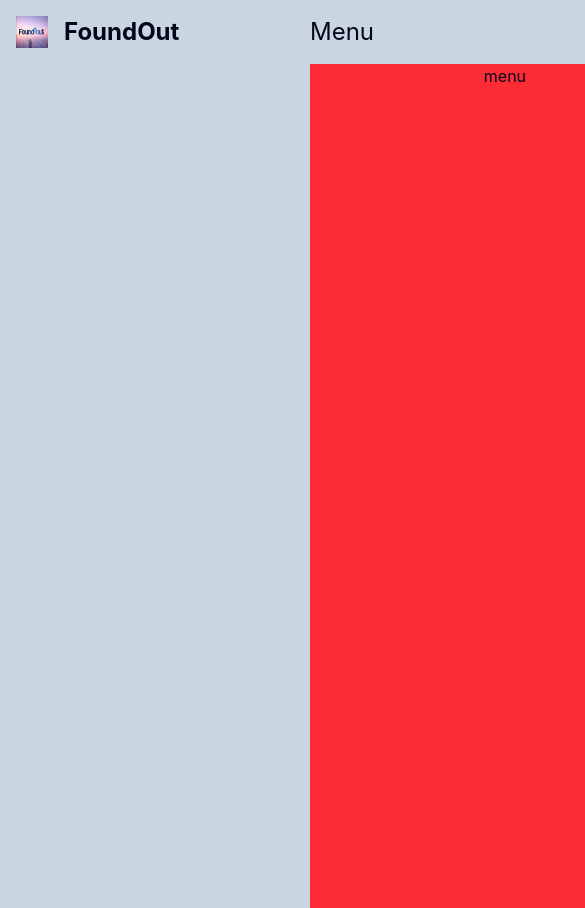
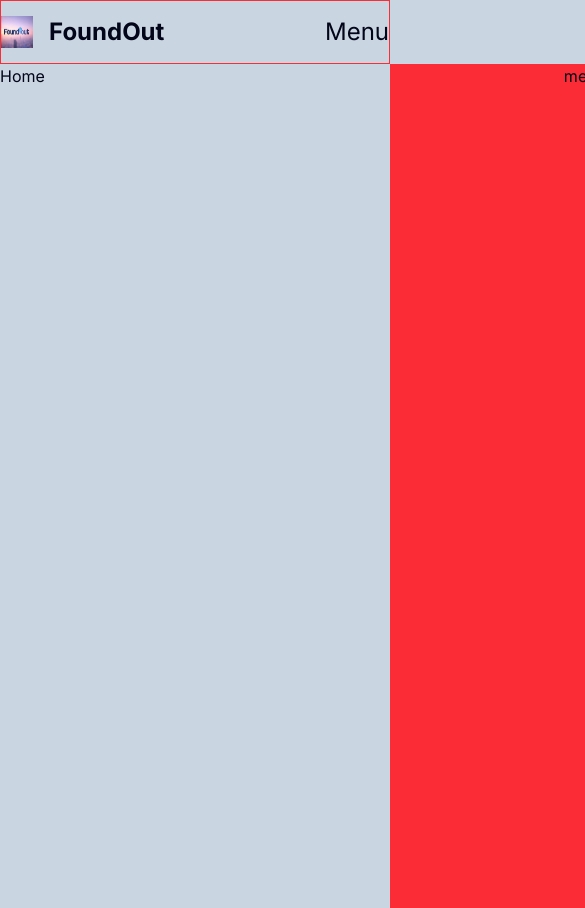
Before and after one commit to PlatenPrime/foundout, a React (Vite) app: page / in a window 390 px wide. Shown: the top 908 px of the page, 585 px wide, since content can reach past the window. Built offline with nearby package versions, Linux system fonts and the light colour scheme.

Commit message:
issue with drawbar!

```diff
--- a/src/App.tsx
+++ b/src/App.tsx
@@ -2,9 +2,10 @@ import Navbar from "./components/Navbar";
 
 export function App() {
   return (
-    <div className="px-4 md:px-8 lg:px-16 xl:px-32 2xl:px-64">
+    <div className="container mx-auto ">
       {/* Navbar  */}
       <Navbar />
+      <p>Home</p>
       {/* Breadcrumb  */}
       {/* Introduction  */}
       {/* Featured Posts  */}
--- a/src/components/Navbar.tsx
+++ b/src/components/Navbar.tsx
@@ -4,7 +4,7 @@ export default function Navbar() {
   const [open, setOpen] = useState<boolean>(false);
 
   return (
-    <div className="w-full h-16 md:h-20 flex items-center justify-between">
+    <div className=" h-16 md:h-20 flex items-center justify-between border border-red-500">
       {/* LOGO */}
       <div className="flex items-center gap-4 text-2xl font-bold">
         <img src="/logo.jpg" className="h-8 w-8" alt="logo" />
@@ -20,7 +20,9 @@ export default function Navbar() {
           {open ? "X" : "Menu"}
         </div>
         {/* MOBILE LINK LIST */}
-        <div className="w-full h-screen flex flex-col items-center absolute top-16 bg-red-500">menu</div>
+        <div className={`w-full h-screen flex flex-col items-center absolute z-10 top-16 bg-red-500 ${open ? "-right-0" : "-right-[100%]"} ` }>
+          menu
+        </div>
       </div>
       {/*DESKTOP MENU */}
       <div className="hidden md:flex">D</div>
--- a/src/index.css
+++ b/src/index.css
@@ -1,7 +1,9 @@
+@import url('https://fonts.googleapis.com/css2?family=Inter:ital,opsz,wght@0,14..32,100..900;1,14..32,100..900&display=swap');
+
 @import "tailwindcss";
 
 
-@import url('https://fonts.googleapis.com/css2?family=Inter:ital,opsz,wght@0,14..32,100..900;1,14..32,100..900&display=swap');
+
 
 
 body {
```
